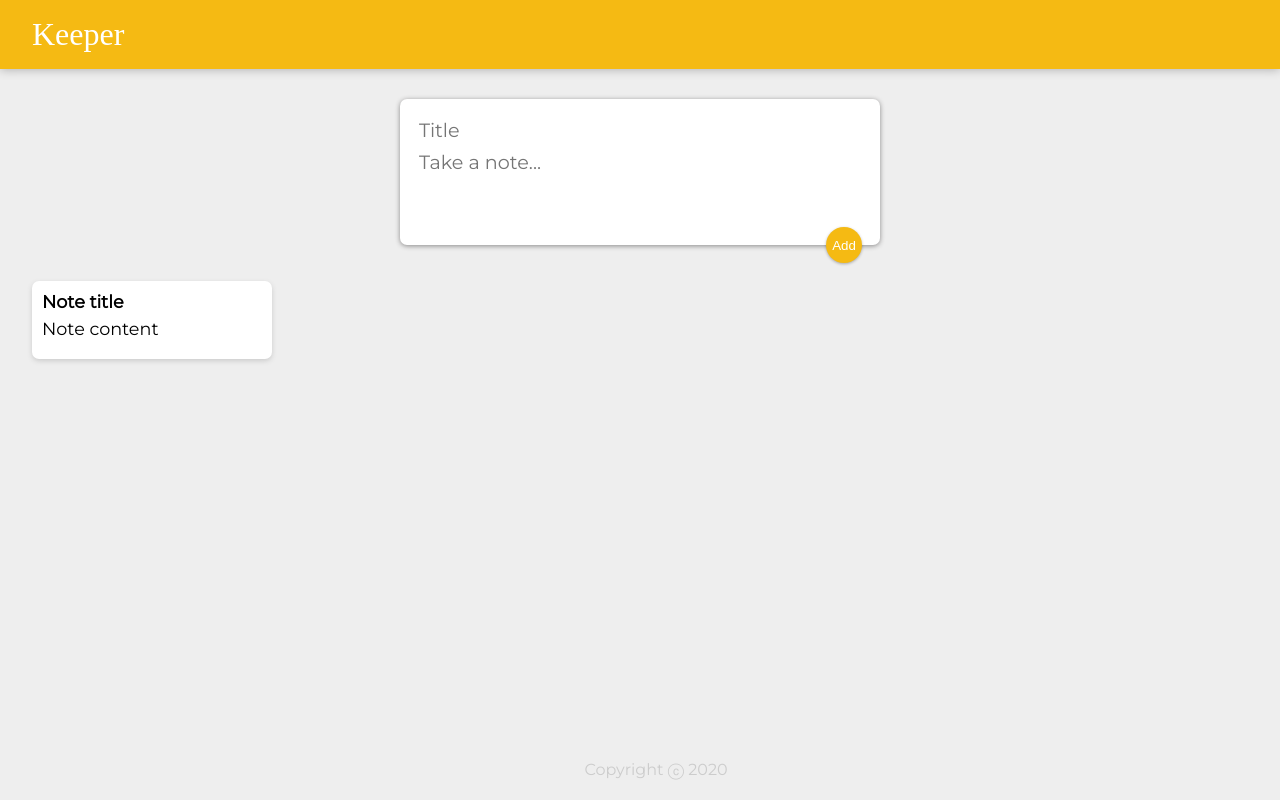
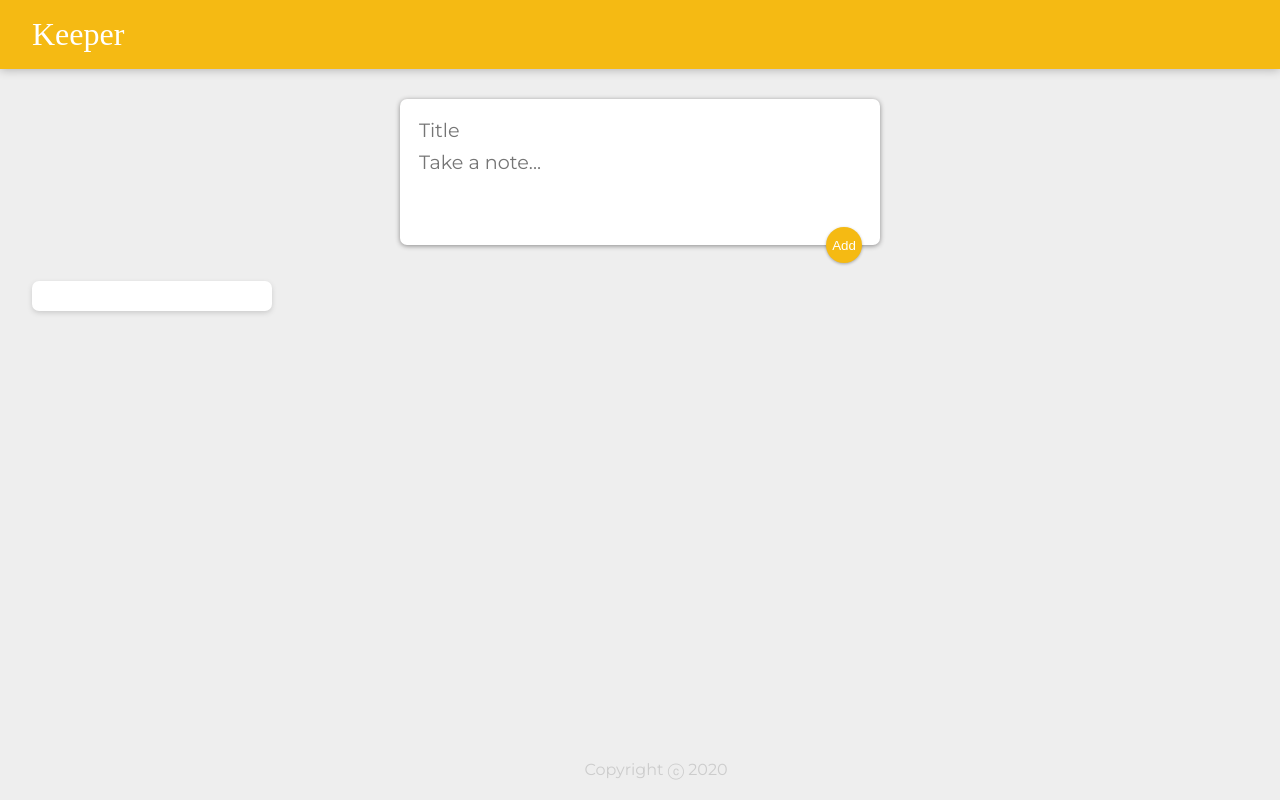
Before and after one commit to reedgrlu/Keeper, a React (Create React App) app: page / in a window 1280 px wide. Built offline with nearby package versions, Linux system fonts and the light colour scheme; a web font is replaced by a local one.

Commit message:
Added dynamic variables(states) to display the note title and content

```diff
--- a/src/components/App.jsx
+++ b/src/components/App.jsx
@@ -1,4 +1,4 @@
-import React from "react";
+import React, {useState} from "react";
 import Footer from "./Footer";
 import Header from "./Header";
 import Note from "./Note";
@@ -8,11 +8,19 @@ import CreateArea from "./CreateArea";
 // console.log(notes)
 
 function App(){
+    const [noteTitle, setNoteTitle] = useState("");
+    const [noteContent, setNoteContent] = useState("");
+
+    function addNote(note){
+        setNoteTitle(note[0]);
+        setNoteContent(note[1]);
+    }
+
     return (
         <div>
             <Header />
-            <CreateArea />
-            <Note key={1} title="Note title" content="Note content" />
+            <CreateArea addNote={addNote}/>
+            <Note title={noteTitle} content={noteContent} />
             <Footer />
         </div>
     );
```
